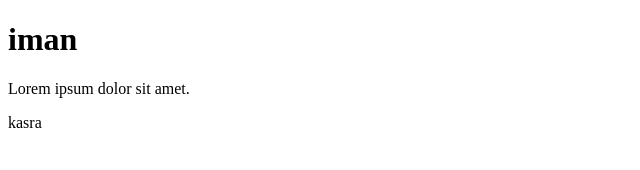
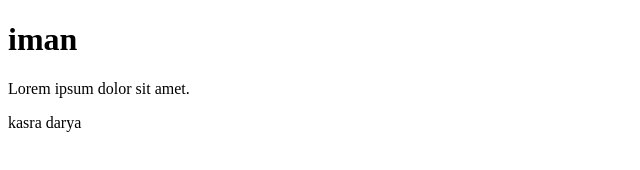
Before and after one commit to imanakhondi/mrwebstern, a plain HTML site: page index.html in a window 1280 px wide. Shown: the full height of the page, 0-640 px from the left. Drawn offline with Linux system fonts and the light colour scheme.

Commit message:
chenf all file

```diff
--- a/index.html
+++ b/index.html
@@ -10,5 +10,6 @@
     <h1>iman</h1>
     <p>Lorem ipsum dolor sit amet.</p>
     kasra
+    darya
 </body>
 </html>
--- a/index.js
+++ b/index.js
@@ -1,3 +1,4 @@
 console.log("iman")
 alert("kasra")
 console.log("darya")
+console.log("kasra")
```
